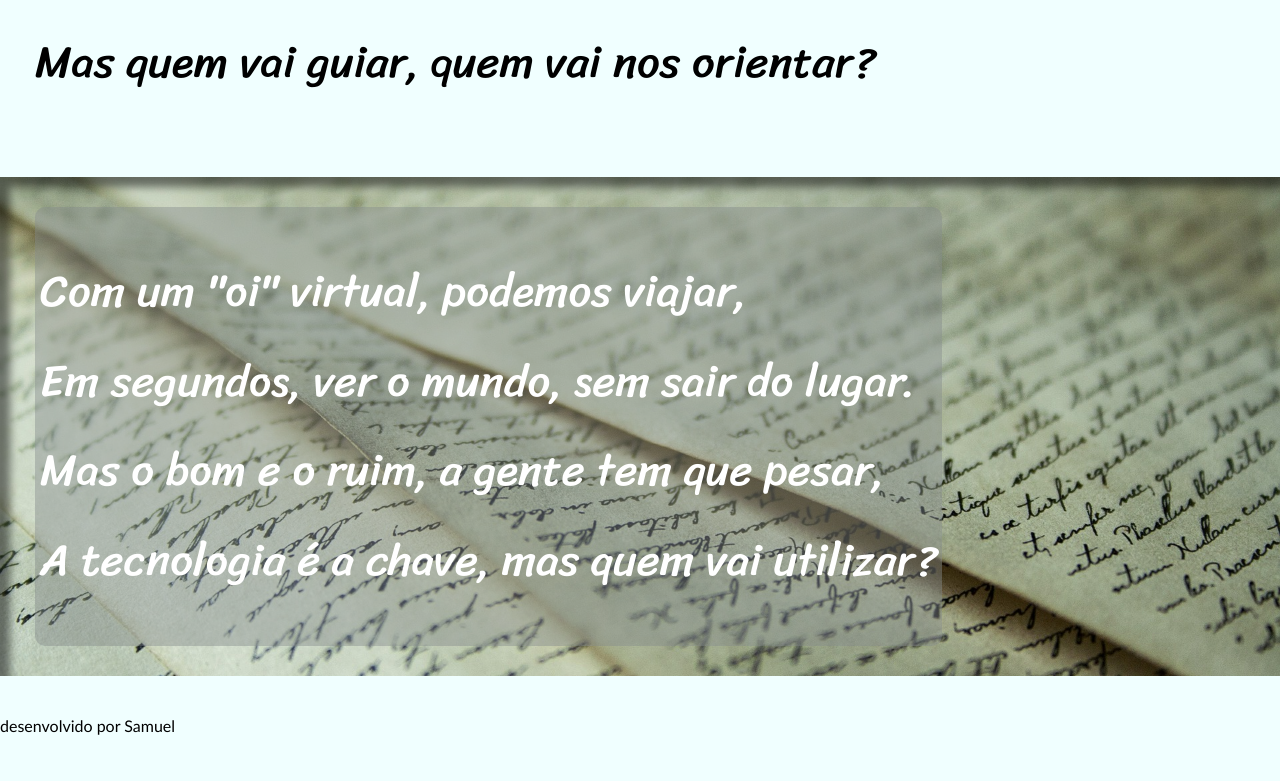
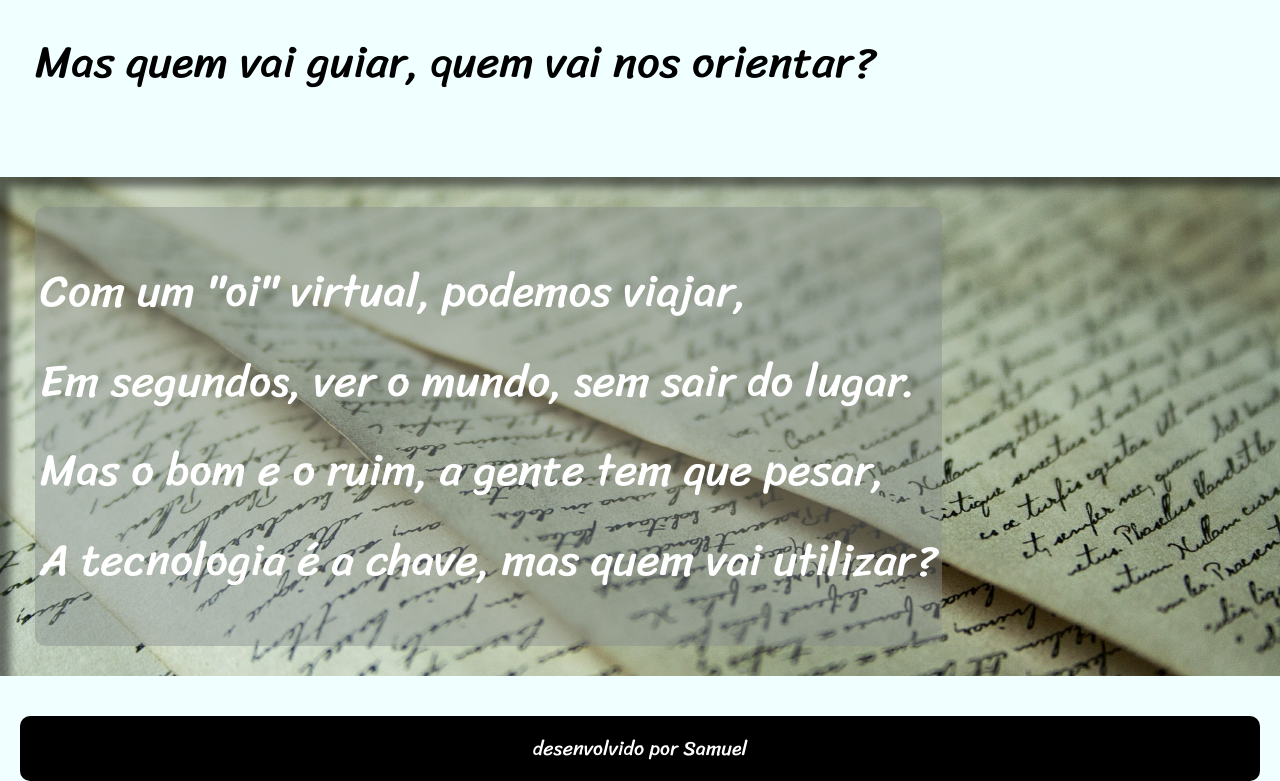
Before and after one commit to euSamuelmedeiros/projeto-cordel2, a plain HTML site: page index.html in a window 1280 px wide. Shown: the part 1478-2259 px from the top of the page. Before the commit the page ends 2213 px from the top, so only its background shows below. Drawn offline with Linux system fonts and the light colour scheme.

Commit message:
estilo no footer

```diff
--- a/style.css
+++ b/style.css
@@ -80,3 +80,21 @@ section {
     box-shadow: inset 10px 10px 8px rgba(0, 0, 0, 0.486);
 
 }
+
+footer {
+    background-color: #000;
+    color: white;
+    text-align: center;
+    padding-top: 15px;
+    padding-bottom: 15px;
+    border-radius: 10px;
+    margin-left: 20px;
+    margin-right: 20px;
+
+}
+
+footer p {
+    font-family: "Sriracha", serif;
+    font-size: 20px;
+
+}
```
